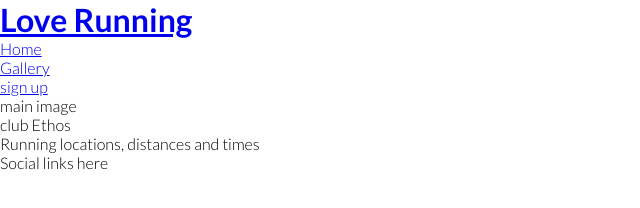
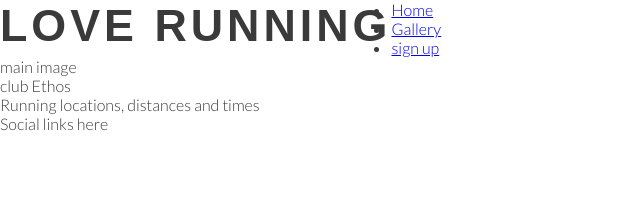
Before and after one commit to NKhaniDev/test-repo, a plain HTML site: page index.html in a window 1280 px wide. Shown: the whole page, without its empty margins (0-640 px from the left). Drawn offline with Linux system fonts and the light colour scheme.

Commit message:
Add srtyle to header and logo

```diff
--- a/assets/css/style.css
+++ b/assets/css/style.css
@@ -11,4 +11,19 @@
 body {
     font-family: Lato, sans-serif;
     font-weight: 300;
+    color: #3a3a3a;
 }
+
+/* heading and logo*/
+
+h1, h2{
+    font-family: Oswald, sans-serif;
+    text-transform: uppercase;
+    letter-spacing: 4px;
+    color: #3a3a3a;
+}
+
+#logo{
+    float:left;
+    font-size: 280%;
+}
--- a/index.html
+++ b/index.html
@@ -11,7 +11,7 @@
 <body>
     <header>
        <a href="index.html">
-            <h1>Love Running</h1>
+            <h1 id="logo">Love Running</h1>
        </a>
        <nav>
            <ul>
```
